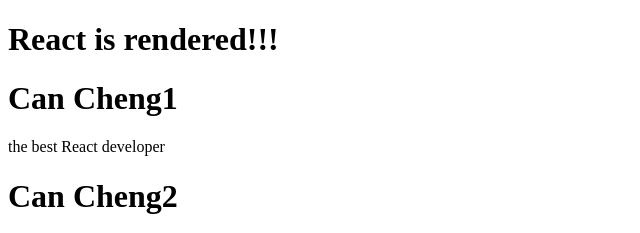
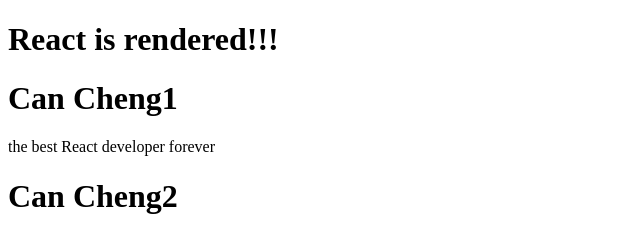
Before and after one commit to Can491/anotherTry, a plain HTML site: page src/index.html in a window 1280 px wide. Shown: the top 233 px of the page, 0-640 px from the left. Drawn offline with nearby package versions, Linux system fonts and the light colour scheme.

Commit message:
adding some gift for Can

```diff
--- a/src/index.html
+++ b/src/index.html
@@ -19,7 +19,7 @@
        const App = () => {
            return React.createElement('div',{},
            [React.createElement('h1', {}, 'React is rendered!!!'),
-           React.createElement(Person,{name:"Can Cheng1",occupation: 'the best React developer'}),
+           React.createElement(Person,{name:"Can Cheng1",occupation: 'the best React developer forever'}),
            React.createElement(Person,{name:"Can Cheng2",occupation: 'the best React developer'}),
            React.createElement(Person,{name:"Can Cheng3",occupation: 'the best React developer'})
         ]);
```
